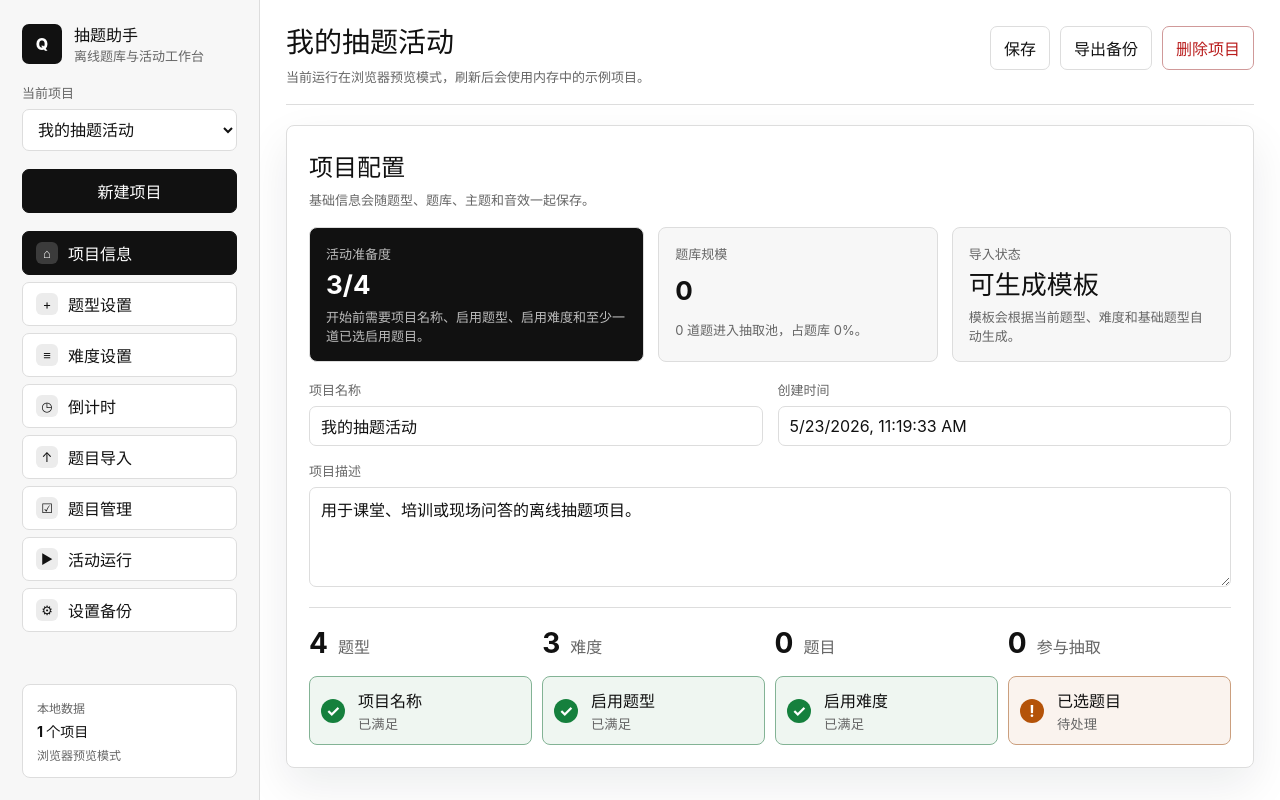
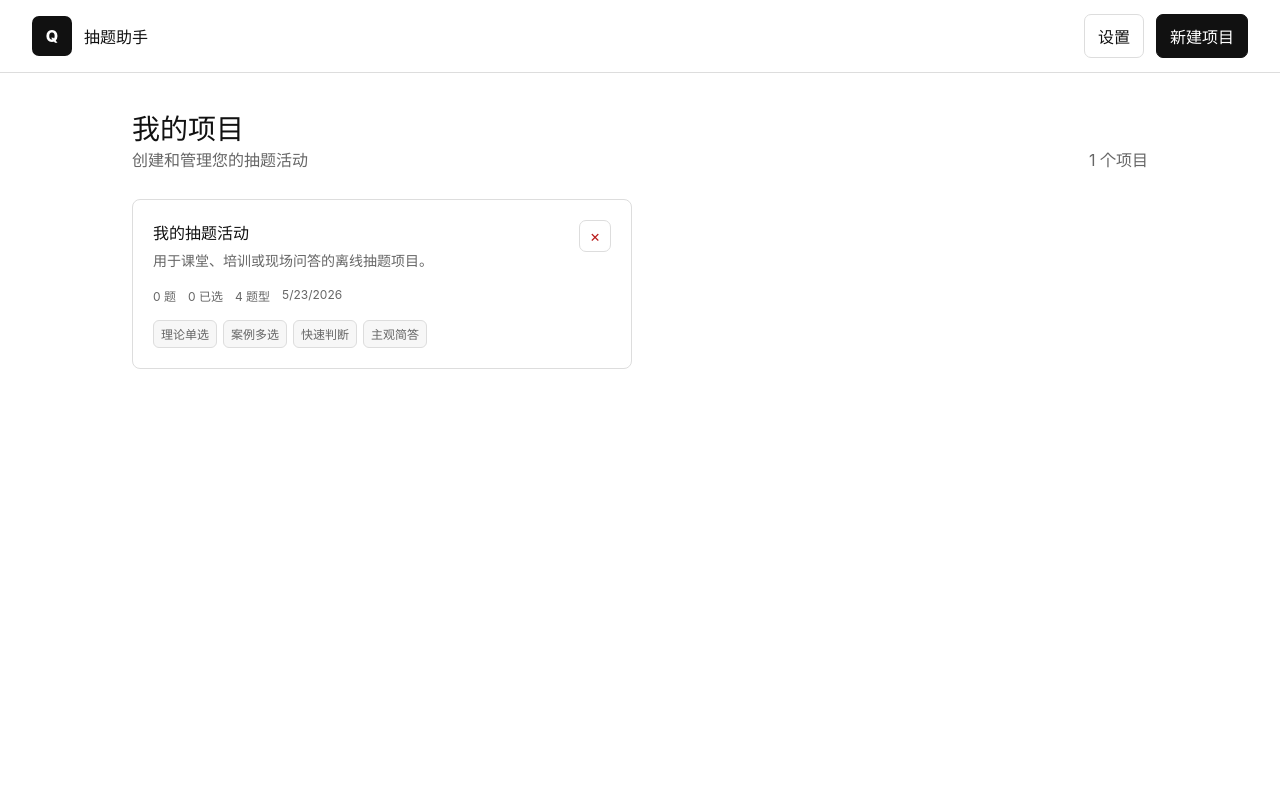
Before and after one commit to Chenglittlefat/question-extractor, a Vue app: page / in a window 1280 px wide. Built offline with nearby package versions, Linux system fonts and the light colour scheme.

Commit message:
Align UI flow with Figma Make design

```diff
--- a/src/App.vue
+++ b/src/App.vue
@@ -7,6 +7,7 @@ import AppTopbar from './components/AppTopbar.vue'
 import CountdownPanel from './components/CountdownPanel.vue'
 import DifficultyPanel from './components/DifficultyPanel.vue'
 import ImportPanel from './components/ImportPanel.vue'
+import ProjectHome from './components/ProjectHome.vue'
 import ProjectPanel from './components/ProjectPanel.vue'
 import QuestionManagePanel from './components/QuestionManagePanel.vue'
 import QuestionTypePanel from './components/QuestionTypePanel.vue'
@@ -22,6 +23,8 @@ import type {
   QuestionOption,
   QuestionTypeConfig,
 } from './types/question'
+
+type AppView = 'home' | 'workspace' | 'activity'
 
 const baseTypeLabels: Record<BaseQuestionType, string> = {
   single: '单选题',
@@ -102,6 +105,7 @@ const normalizeProjects = (value: unknown): Project[] => {
 const projects = ref<Project[]>([makeProject()])
 const activeProjectId = ref(projects.value[0]?.id ?? '')
 const activeTab = ref<TabId>('project')
+const activeView = ref<AppView>('home')
 const notice = ref('项目正在载入，本机 SQLite 会保存所有项目数据。')
 const isHydrated = ref(false)
 const dataPath = ref('')
@@ -222,8 +226,27 @@ function createProject() {
   projects.value.unshift(nextProject)
   activeProjectId.value = nextProject.id
   activeTab.value = 'project'
+  activeView.value = 'workspace'
   resetActivity()
   notice.value = '已创建新项目。'
+}
+
+function openProject(id: string) {
+  activeProjectId.value = id
+  activeTab.value = 'project'
+  activeView.value = 'workspace'
+  resetActivity()
+}
+
+function backHome() {
+  resetActivity()
+  activeView.value = 'home'
+}
+
+function openSettings() {
+  activeProjectId.value = project.value.id
+  activeTab.value = 'settings'
+  activeView.value = 'workspace'
 }
 
 function deleteProject(id: string) {
@@ -571,6 +594,7 @@ function startActivity() {
   activity.startedAt = now()
   activity.finishedAt = ''
   drawNextQuestion()
+  activeView.value = 'activity'
 }
 
 function drawNextQuestion() {
@@ -632,6 +656,7 @@ function finishActivity() {
   activity.status = 'finished'
   activity.finishedAt = now()
   activity.currentQuestionId = ''
+  activeView.value = 'activity'
 }
 
 function resetActivity() {
@@ -781,7 +806,38 @@ onMounted(async () => {
 </script>
 
 <template>
-  <div class="app-shell">
+  <ProjectHome
+    v-if="activeView === 'home'"
+    :projects="projects"
+    @create-project="createProject"
+    @delete-project="deleteProject"
+    @open-project="openProject"
+    @open-settings="openSettings"
+  />
+
+  <ActivityPanel
+    v-else-if="activeView === 'activity'"
+    :activity="activity"
+    :activity-progress="activityProgress"
+    :answer-text="answerText"
+    :completed-questions="completedQuestions"
+    :current-question="currentQuestion"
+    :elapsed-time="elapsedTime"
+    :format-date="formatDate"
+    :format-timer="formatTimer"
+    :selected-questions-count="selectedQuestions.length"
+    :timer-dash-offset="timerDashOffset"
+    @back="activeView = 'workspace'"
+    @finish="finishActivity"
+    @next="drawNextQuestion"
+    @pause="pauseTimer"
+    @reset="resetTimer"
+    @resume="resumeTimer"
+    @reveal="revealAnswer"
+    @start="startActivity"
+  />
+
+  <div v-else class="app-shell">
     <AppSidebar
       v-model:active-project-id="activeProjectId"
       v-model:active-tab="activeTab"
@@ -793,7 +849,16 @@ onMounted(async () => {
     />
 
     <main class="workspace">
-      <AppTopbar :notice="notice" :project="project" @delete-project="deleteProject" @export-backup="exportBackup" @save="touchProject()" />
+      <AppTopbar
+        :notice="notice"
+        :project="project"
+        :selected-questions-count="selectedQuestions.length"
+        @back-home="backHome"
+        @delete-project="deleteProject"
+        @export-backup="exportBackup"
+        @save="touchProject()"
+        @start-activity="startActivity"
+      />
 
       <ProjectPanel
         v-if="activeTab === 'project'"
@@ -868,6 +933,7 @@ onMounted(async () => {
         :format-timer="formatTimer"
         :selected-questions-count="selectedQuestions.length"
         :timer-dash-offset="timerDashOffset"
+        @back="activeTab = 'project'"
         @finish="finishActivity"
         @next="drawNextQuestion"
         @pause="pauseTimer"
--- a/src/components/ActivityPanel.vue
+++ b/src/components/ActivityPanel.vue
@@ -15,6 +15,7 @@ defineProps<{
 }>()
 
 const emit = defineEmits<{
+  back: []
   start: []
   finish: []
   pause: []
@@ -29,6 +30,7 @@ const emit = defineEmits<{
   <section class="activity-panel">
     <div class="activity-header">
       <div>
+        <button v-if="activity.status !== 'idle'" class="icon-button" type="button" title="返回项目" @click="emit('back')">←</button>
         <h2>活动运行</h2>
         <p>{{ selectedQuestionsCount }} 道题已进入抽取池</p>
       </div>
--- a/src/components/AppTopbar.vue
+++ b/src/components/AppTopbar.vue
@@ -4,23 +4,31 @@ import type { Project } from '../types/question'
 defineProps<{
   project: Project
   notice: string
+  selectedQuestionsCount: number
 }>()
 
 const emit = defineEmits<{
+  backHome: []
   save: []
   exportBackup: []
   deleteProject: [id: string]
+  startActivity: []
 }>()
 </script>
 
 <template>
   <header class="topbar">
-    <div>
-      <h1>{{ project.name }}</h1>
+    <div class="topbar-title">
+      <button class="icon-button" type="button" title="返回项目列表" @click="emit('backHome')">←</button>
+      <div>
+        <h1>{{ project.name }}</h1>
+        <span v-if="selectedQuestionsCount" class="ready-badge">{{ selectedQuestionsCount }} 题待抽取</span>
+      </div>
       <p>{{ notice }}</p>
     </div>
     <div class="top-actions">
       <button type="button" @click="emit('save')">保存</button>
+      <button class="primary" :disabled="!selectedQuestionsCount" type="button" @click="emit('startActivity')">开始抽题</button>
       <button type="button" @click="emit('exportBackup')">导出备份</button>
       <button class="danger" type="button" @click="emit('deleteProject', project.id)">删除项目</button>
     </div>
--- /dev/null
+++ b/src/components/ProjectHome.vue
@@ -0,0 +1,77 @@
+<script setup lang="ts">
+import type { Project } from '../types/question'
+
+defineProps<{
+  projects: Project[]
+}>()
+
+const emit = defineEmits<{
+  openProject: [id: string]
+  createProject: []
+  deleteProject: [id: string]
+  openSettings: []
+}>()
+
+function selectedCount(project: Project) {
+  return project.questions.filter((question) => question.selected && question.enabled).length
+}
+
+function formatDate(value: string) {
+  return value ? new Date(value).toLocaleDateString() : '-'
+}
+</script>
+
+<template>
+  <div class="home-shell">
+    <header class="home-header">
+      <div class="home-brand">
+        <span class="mark">Q</span>
+        <strong>抽题助手</strong>
+      </div>
+      <div class="home-actions">
+        <button type="button" @click="emit('openSettings')">设置</button>
+        <button class="primary" type="button" @click="emit('createProject')">新建项目</button>
+      </div>
+    </header>
+
+    <main class="home-main">
+      <div class="home-title">
+        <div>
+          <h1>我的项目</h1>
+          <p>创建和管理您的抽题活动</p>
+        </div>
+        <span>{{ projects.length }} 个项目</span>
+      </div>
+
+      <div v-if="projects.length === 0" class="home-empty">
+        <strong>还没有项目</strong>
+        <p>新建一个抽题活动开始配置题型、难度和题库。</p>
+        <button class="primary" type="button" @click="emit('createProject')">新建项目</button>
+      </div>
+
+      <div v-else class="project-grid">
+        <article v-for="project in projects" :key="project.id" class="project-tile" @click="emit('openProject', project.id)">
+          <div class="project-tile-head">
+            <div>
+              <h2>{{ project.name }}</h2>
+              <p v-if="project.description">{{ project.description }}</p>
+            </div>
+            <button class="icon-danger" type="button" title="删除项目" @click.stop="emit('deleteProject', project.id)">×</button>
+          </div>
+
+          <div class="project-tile-meta">
+            <span>{{ project.questions.length }} 题</span>
+            <span>{{ selectedCount(project) }} 已选</span>
+            <span>{{ project.questionTypes.length }} 题型</span>
+            <span>{{ formatDate(project.updatedAt) }}</span>
+          </div>
+
+          <div class="project-tile-tags">
+            <span v-for="type in project.questionTypes.slice(0, 4)" :key="type.id">{{ type.name }}</span>
+            <span v-if="project.questionTypes.length > 4">+{{ project.questionTypes.length - 4 }}</span>
+          </div>
+        </article>
+      </div>
+    </main>
+  </div>
+</template>
--- a/src/style.css
+++ b/src/style.css
@@ -42,7 +42,7 @@
 
 body {
   margin: 0;
-  min-width: 1080px;
+  min-width: 0;
   background: var(--bg);
 }
 
@@ -147,8 +147,148 @@ h3 {
 
 .app-shell {
   display: grid;
-  grid-template-columns: 260px minmax(0, 1fr);
+  grid-template-columns: 176px minmax(0, 1fr);
   min-height: 100vh;
+}
+
+.home-shell {
+  min-height: 100vh;
+  background: var(--bg);
+}
+
+.home-header {
+  display: flex;
+  align-items: center;
+  justify-content: space-between;
+  gap: 18px;
+  padding: 14px 32px;
+  border-bottom: 1px solid var(--border);
+  background: var(--panel);
+}
+
+.home-brand,
+.home-actions {
+  display: flex;
+  align-items: center;
+  gap: 12px;
+}
+
+.home-main {
+  width: min(100%, 1080px);
+  margin: 0 auto;
+  padding: 40px 32px;
+}
+
+.home-title {
+  display: flex;
+  align-items: flex-end;
+  justify-content: space-between;
+  gap: 18px;
+  margin-bottom: 28px;
+}
+
+.home-title p,
+.home-title span,
+.project-tile p,
+.project-tile-meta,
+.project-tile-tags span {
+  color: var(--muted);
+}
+
+.home-empty {
+  display: grid;
+  min-height: 360px;
+  place-items: center;
+  gap: 10px;
+  text-align: center;
+}
+
+.project-grid {
+  display: grid;
+  grid-template-columns: repeat(2, minmax(0, 1fr));
+  gap: 16px;
+}
+
+.project-tile {
+  position: relative;
+  display: grid;
+  gap: 14px;
+  min-height: 170px;
+  padding: 20px;
+  border: 1px solid var(--border);
+  border-radius: 8px;
+  background: var(--panel);
+  cursor: pointer;
+  transition:
+    border-color 0.15s ease,
+    box-shadow 0.15s ease,
+    transform 0.15s ease;
+}
+
+.project-tile:hover {
+  border-color: color-mix(in srgb, var(--primary) 28%, var(--border));
+  box-shadow: var(--shadow);
+  transform: translateY(-1px);
+}
+
+.project-tile-head {
+  display: flex;
+  justify-content: space-between;
+  gap: 16px;
+}
+
+.project-tile h2 {
+  overflow: hidden;
+  font-size: 16px;
+  text-overflow: ellipsis;
+  white-space: nowrap;
+}
+
+.project-tile p {
+  display: -webkit-box;
+  overflow: hidden;
+  margin-top: 6px;
+  font-size: 14px;
+  line-height: 1.5;
+  -webkit-box-orient: vertical;
+  -webkit-line-clamp: 2;
+}
+
+.icon-button,
+.icon-danger {
+  display: inline-grid;
+  width: 32px;
+  height: 32px;
+  place-items: center;
+  padding: 0;
+}
+
+.icon-danger {
+  color: var(--danger);
+}
+
+.project-tile-meta,
+.project-tile-tags {
+  display: flex;
+  flex-wrap: wrap;
+  gap: 12px;
+  font-size: 12px;
+}
+
+.project-tile-tags {
+  gap: 6px;
+}
+
+.project-tile-tags span,
+.ready-badge {
+  display: inline-flex;
+  align-items: center;
+  min-height: 22px;
+  padding: 3px 7px;
+  border: 1px solid var(--border);
+  border-radius: 6px;
+  background: var(--surface);
+  font-size: 12px;
 }
 
 .sidebar {
@@ -156,8 +296,8 @@ h3 {
   top: 0;
   height: 100vh;
   border-right: 1px solid var(--border);
-  background: var(--surface);
-  padding: 22px;
+  background: var(--panel);
+  padding: 16px;
   display: flex;
   flex-direction: column;
   gap: 18px;
@@ -260,7 +400,7 @@ nav button.active .nav-icon {
 
 .topbar {
   display: flex;
-  align-items: flex-start;
+  align-items: center;
   justify-content: space-between;
   gap: 24px;
   margin-bottom: 20px;
@@ -269,8 +409,24 @@ nav button.active .nav-icon {
 }
 
 .topbar p {
-  margin-top: 7px;
+  margin-top: 5px;
   max-width: 840px;
+}
+
+.topbar-title {
+  display: grid;
+  grid-template-columns: 34px minmax(0, auto);
+  gap: 0 10px;
+  align-items: center;
+}
+
+.topbar-title p {
+  grid-column: 2;
+}
+
+.topbar-title h1 {
+  display: inline;
+  margin-right: 10px;
 }
 
 .top-actions,
@@ -306,6 +462,20 @@ nav button.active .nav-icon {
 
 .section-title p {
   margin-top: 7px;
+}
+
+.activity-panel {
+  min-height: 100vh;
+  border: 0;
+  border-radius: 0;
+  box-shadow: none;
+}
+
+.workspace .activity-panel {
+  min-height: 620px;
+  border: 1px solid var(--border);
+  border-radius: 8px;
+  box-shadow: var(--shadow);
 }
 
 .overview-grid {
```
